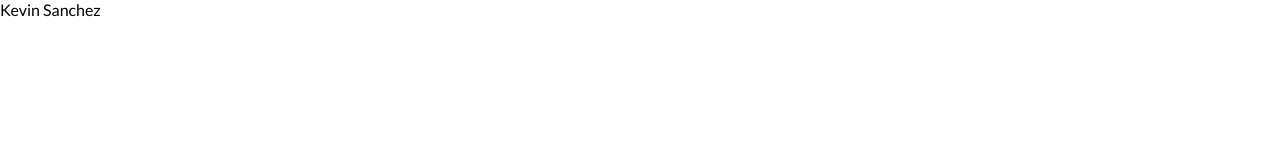
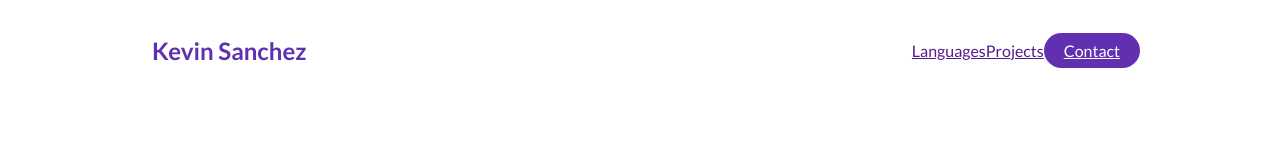
Before and after one commit to Kxsanchez323/E-Portfolio, a plain HTML site: page index.html in a window 1280 px wide. Drawn offline with Linux system fonts and the light colour scheme.

Commit message:
Nav Links

```diff
--- a/index.html
+++ b/index.html
@@ -11,7 +11,20 @@
         <nav>
             <div class="personal__logo">Kevin Sanchez</div>
             <ul class="nav__link--list">
-
+                <li>
+                    <a href="" class="nav__link--anchor
+                     link__hover-efect
+                     link__hover-effect--black">Languages</a>
+                </li>
+                <li>
+                    <a href="" class="nav__link--anchor
+                     link__hover-efect
+                     link__hover-effect--black">Projects</a>
+                </li>
+                <li>
+                    <a href="" class="nav__link--anchor
+                     nav__link--anchor-primary">Contact</a>
+                </li>
             </ul>
         </nav>
 
--- a/styles.css
+++ b/styles.css
@@ -17,3 +17,48 @@ p {
     line-height: 1.5;
     font-size: 16px;
 }
+
+li {
+    list-style-type: none;
+}
+/* Navigation */
+
+nav {
+    height: 100px;
+    width: 100%;
+    max-width: 1000px;
+    margin: 0 auto;
+    display: flex;
+    justify-content: space-between;
+    align-items: center;
+}
+
+.nav__link--list {
+    display: flex;
+}
+
+.nac__link--anchor {
+    margin: 0 12px;
+    color: #242424;
+    text-decoration: none;
+    font-weight: 700;
+}
+
+.nav__link--anchor-primary {
+    background-color: #6030b1;
+    padding: 8px 20px;
+    border-radius: 50px;
+    color: white;
+    transition: all 300ms ease;
+}
+
+.nav__link--anchor-primary:hover {
+    background-color: #5d3eff;
+}
+
+.personal__logo {
+    font-size: 24px;
+    color: #6030b1;
+    margin: 0 12px;
+    font-weight: bold
+}
```
